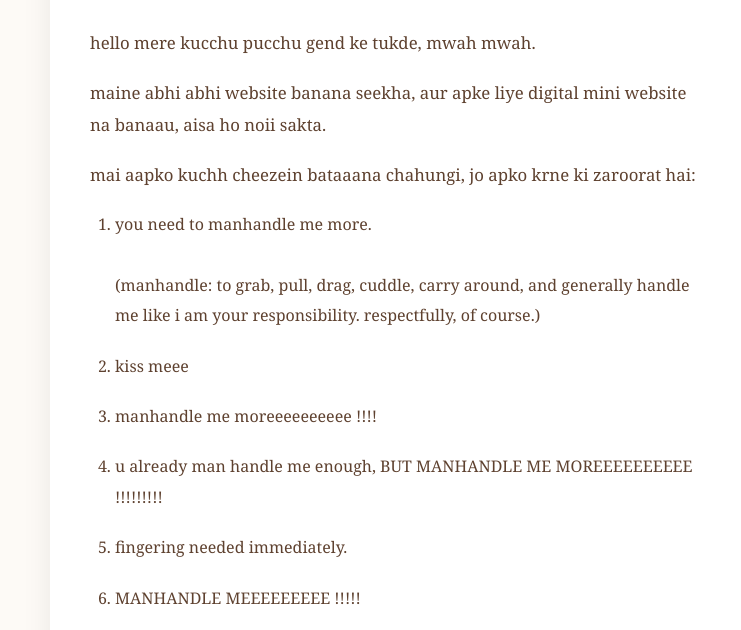
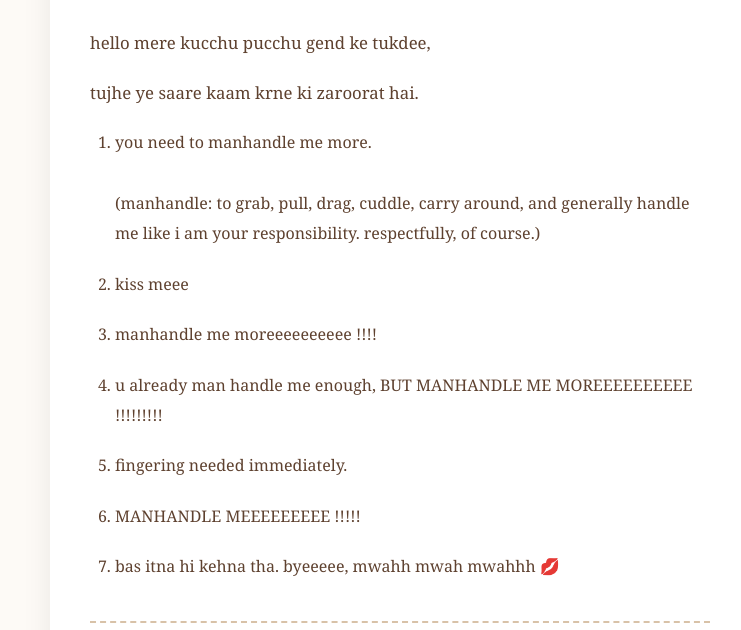
Before and after one commit to puijain/letter-for-u-3, a plain HTML site: page index.html in a window 1280 px wide. Shown: the part 126-756 px from the top of the page, without its empty margins (240-981 px from the left). Drawn offline with Linux system fonts and the light colour scheme.

Commit message:
Add files via upload

```diff
--- a/index.html
+++ b/index.html
@@ -49,15 +49,11 @@
 <h1>🤎 for my kucchu pucchu 🤎</h1>
 
 <p>
-hello mere kucchu pucchu gend ke tukde, mwah mwah.
+hello mere kucchu pucchu gend ke tukdee,
 </p>
 
 <p>
-maine abhi abhi website banana seekha, aur apke liye digital mini website na banaau, aisa ho noii sakta.
-</p>
-
-<p>
-mai aapko kuchh cheezein bataaana chahungi, jo apko krne ki zaroorat hai:
+    tujhe ye saare kaam krne ki zaroorat hai.
 </p>
 
 <ol>
```
